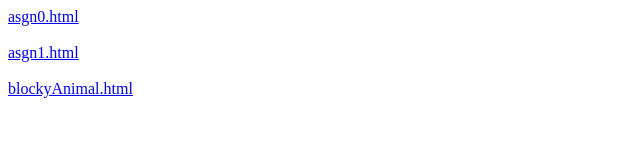
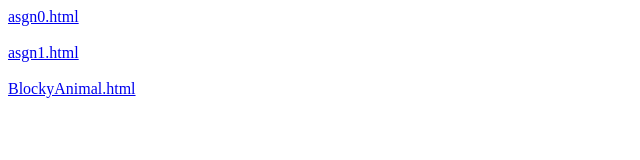
Before and after one commit to abnferre/abnferre.github.io, a website: page index.html in a window 1280 px wide. Shown: the full height of the page, 0-640 px from the left. Drawn offline with Linux system fonts and the light colour scheme.

Commit message:
Update index.html

```diff
--- a/index.html
+++ b/index.html
@@ -9,7 +9,7 @@
       <br></br>
       <a href="./asgn1/Code/asgn1.html">asgn1.html</a>
       <br></br>
-      <a href="./asgn2/src/blockyAnimal.html">blockyAnimal.html</a>
+      <a href="./asgn2/src/BlockyAnimal.html">BlockyAnimal.html</a>
 
 </body>
 </html>
```
